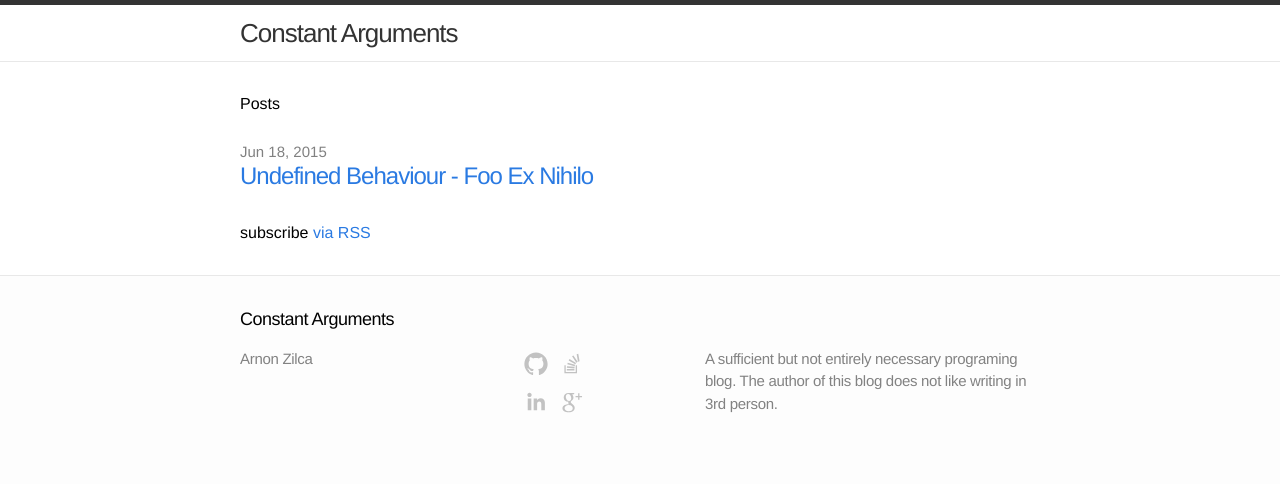
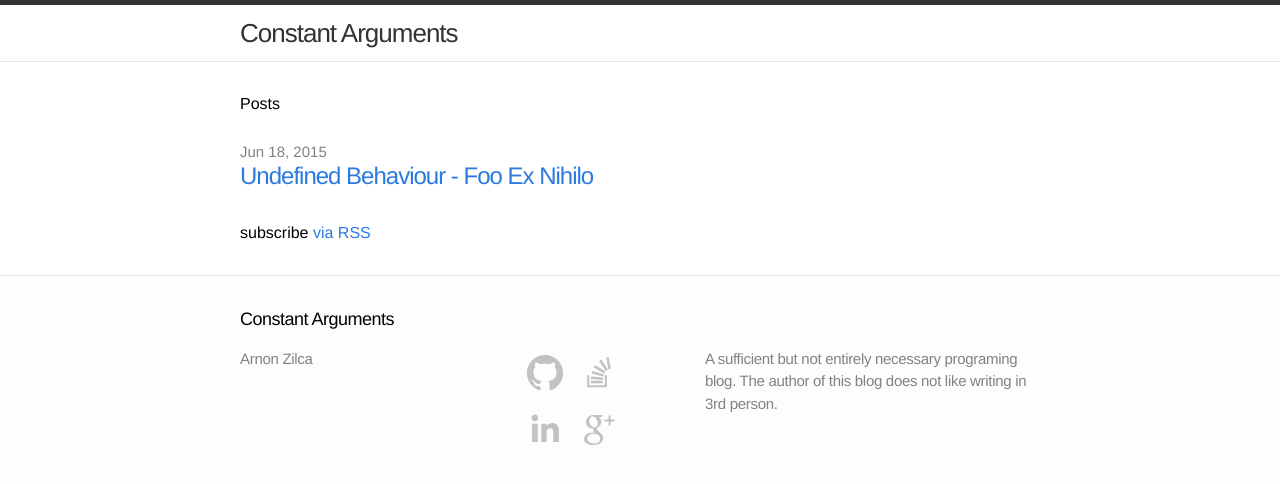
Before and after one commit to arnonzilca/arnonzilca.github.io, a Jekyll site: the page built from index.html, in a window 1280 px wide. Shown: the top 484 px of the page. Built offline with Jekyll 4.4.1, drawn with Linux system fonts in a browser that asks for light colours; comment, search, counter and statistics services are not loaded.

```diff
--- a/css/main.css
+++ b/css/main.css
@@ -134,8 +134,8 @@
 }
 
 .svg-icon {
-  width: 32px;
-  height: 32px;
+  width: 50px;
+  height: 50px;
   color: #C2C2C2
   fill: #C2C2C2
 }
```
